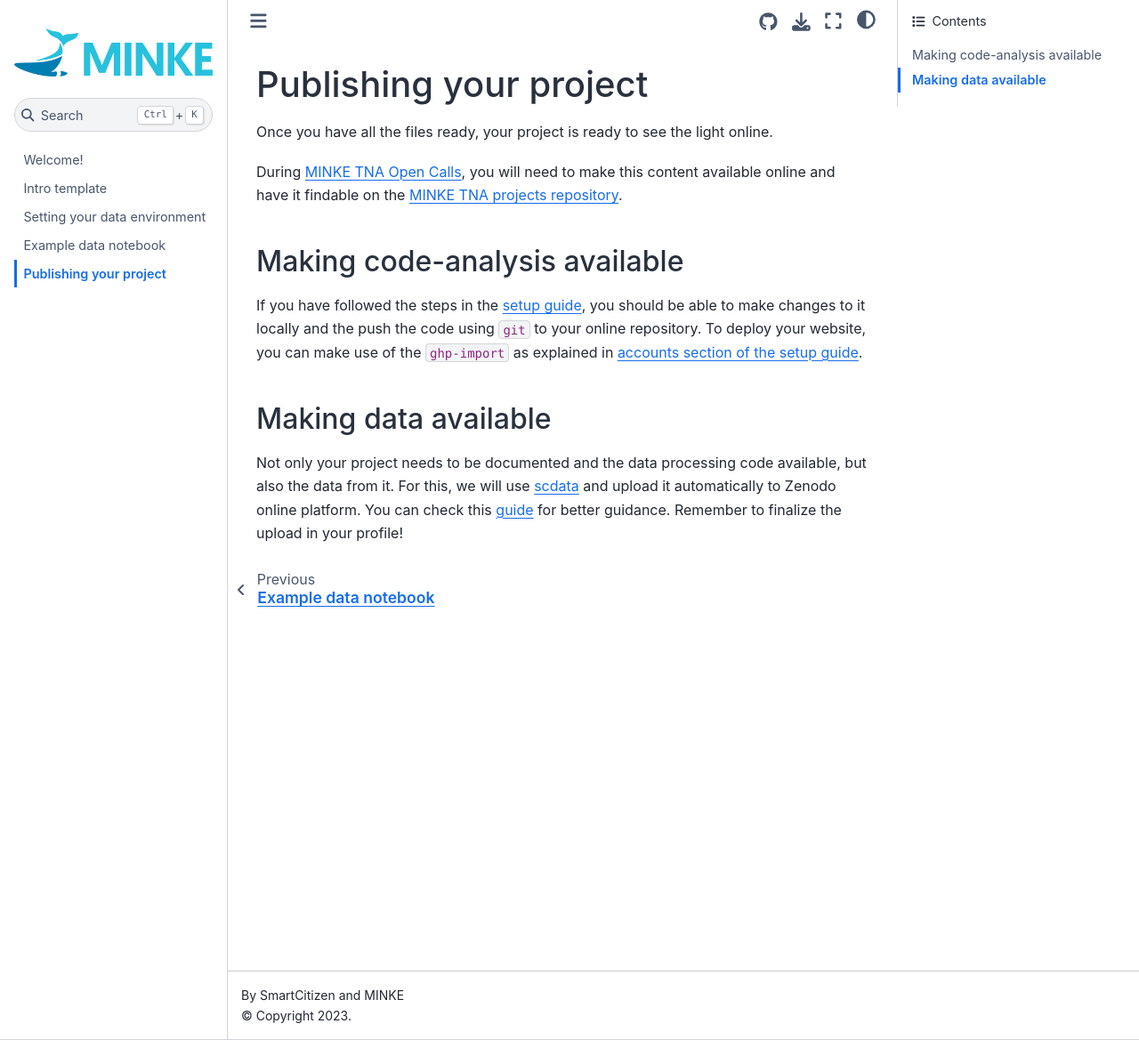
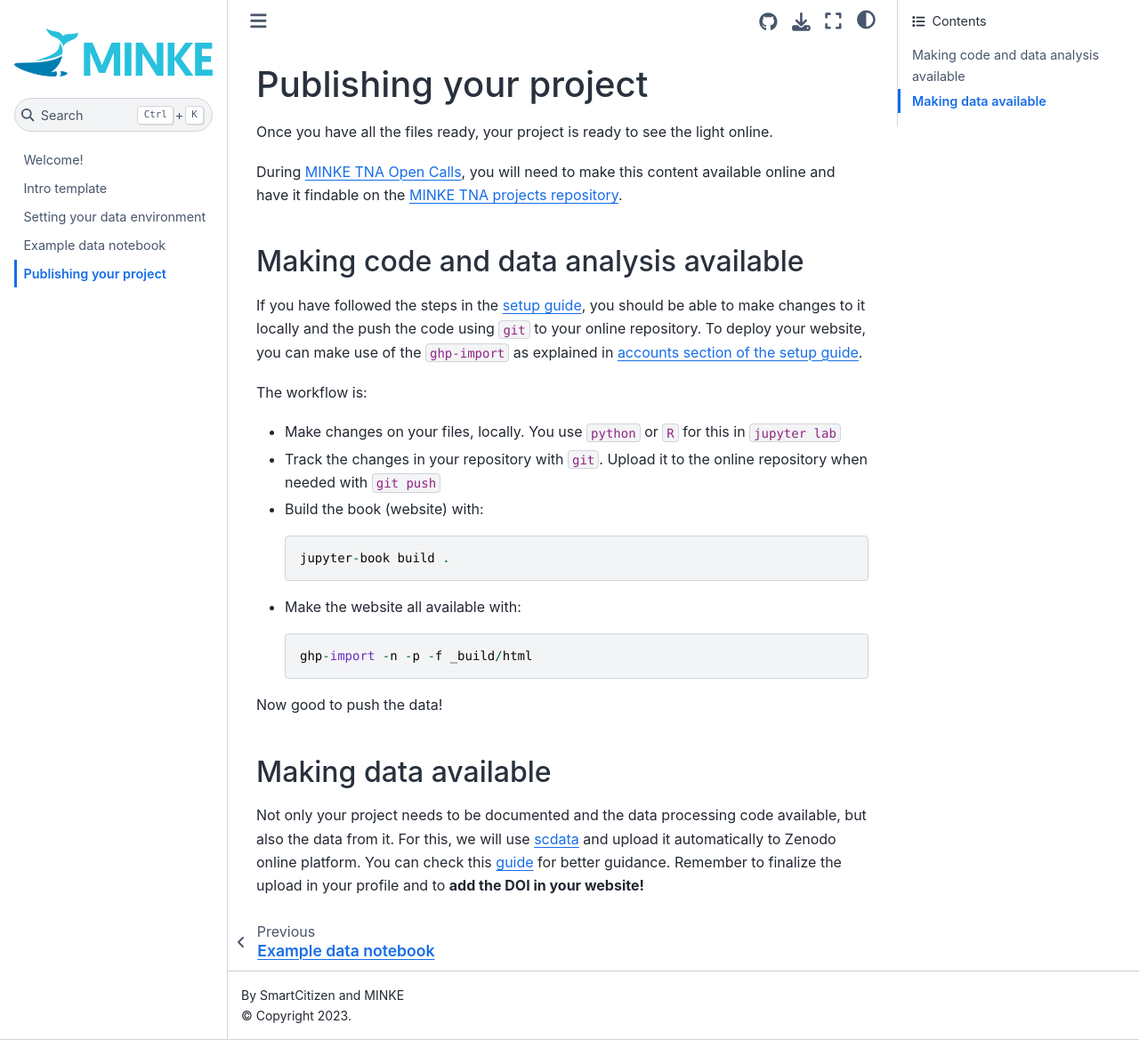
Before and after one commit to oscgonfer/smartcitizen-minke-demo, a Jupyter Book: the page built from publication.md, in a window 1280 px wide and 1169 px high. Shown: the whole window at 89% size. Built offline with Jupyter Book 1.0.4 settings and Sphinx 7.4.7 and the Sphinx Book theme 1.1.4, drawn with Linux system fonts in a browser that asks for light colours.

Commit message:
Minor changes

````diff
--- a/publication.md
+++ b/publication.md
@@ -4,10 +4,25 @@ Once you have all the files ready, your project is ready to see the light online
 
 During [MINKE TNA Open Calls](https://minke.eu), you will need to make this content available online and have it findable on the [MINKE TNA projects repository](https://participatory-tech.docs.minke.eu/Projects/).
 
-## Making code-analysis available
+## Making code and data analysis available
 
 If you have followed the steps in the [setup guide](setup.html#getting-the-template), you should be able to make changes to it locally and the push the code using `git` to your online repository. To deploy your website, you can make use of the `ghp-import` as explained in [accounts section of the setup guide](setup.html#accounts).
 
+The workflow is:
+
+- Make changes on your files, locally. You use `python` or `R` for this in `jupyter lab`
+- Track the changes in your repository with `git`. Upload it to the online repository when needed with `git push`
+- Build the book (website) with:
+	```
+	jupyter-book build .
+	```
+- Make the website all available with:
+	```
+	ghp-import -n -p -f _build/html
+	```
+
+Now good to push the data!
+
 ## Making data available
 
-Not only your project needs to be documented and the data processing code available, but also the data from it. For this, we will use [scdata](https://pypi.org/project/scdata) and upload it automatically to Zenodo online platform. You can check this [guide](https://docs.smartcitizen.me/Guides/data/Upload%20data%20to%20zenodo/) for better guidance. Remember to finalize the upload in your profile!
+Not only your project needs to be documented and the data processing code available, but also the data from it. For this, we will use [scdata](https://pypi.org/project/scdata) and upload it automatically to Zenodo online platform. You can check this [guide](https://docs.smartcitizen.me/Guides/data/Upload%20data%20to%20zenodo/) for better guidance. Remember to finalize the upload in your profile and to **add the DOI in your website!**
````
